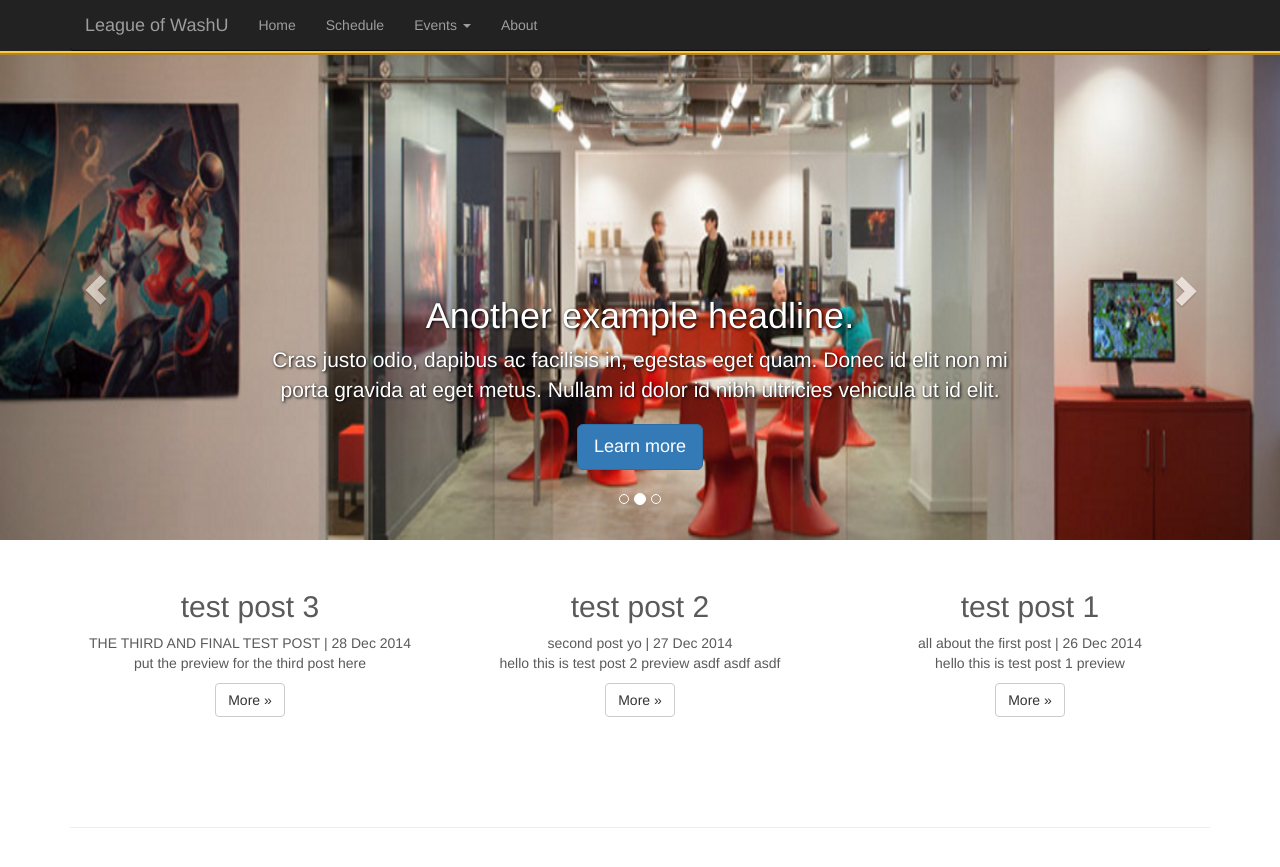
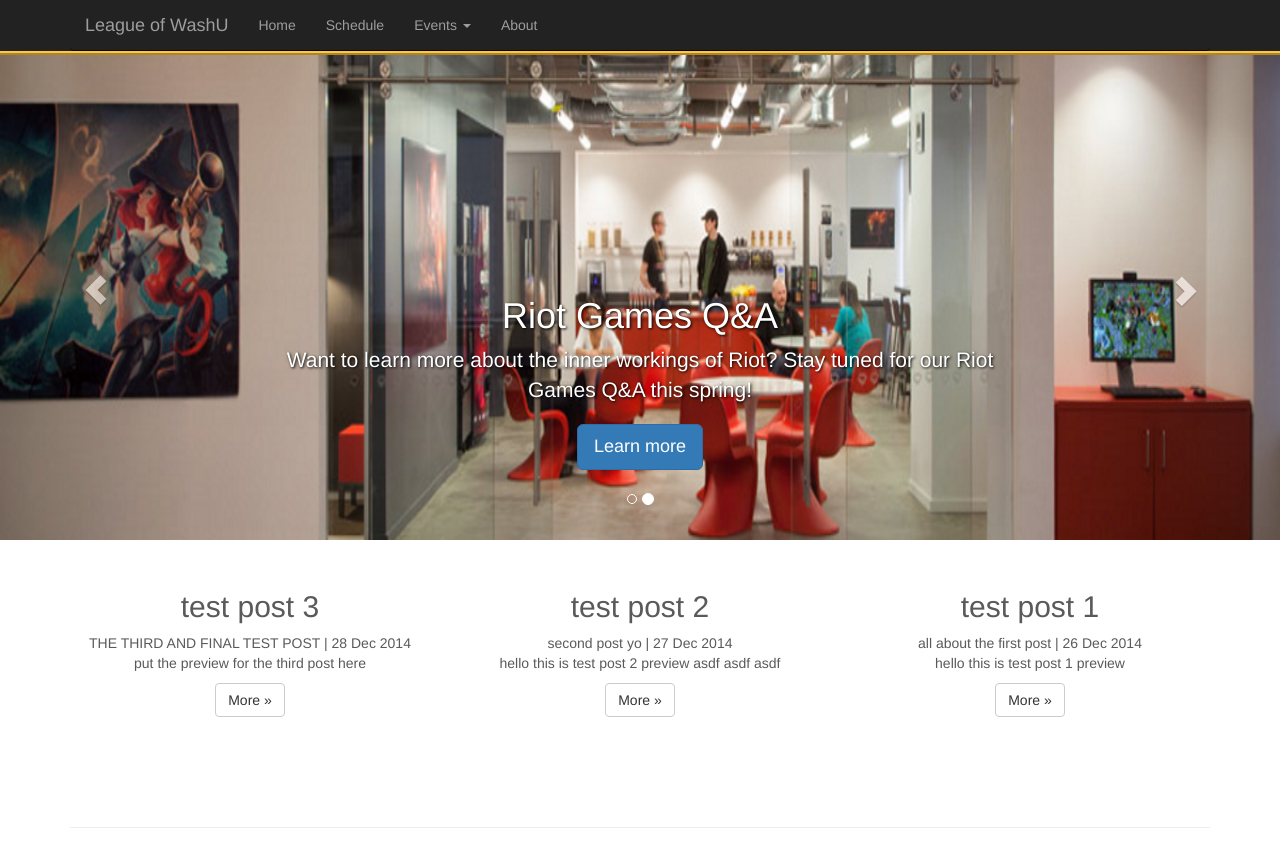
Before and after one commit to leagueofwashu/leagueofwashu.github.io, a Jekyll site: the page built from index.html, in a window 1280 px wide and 900 px high. Shown: the top 867 px of the window. Built offline with Jekyll 4.4.1, drawn with Linux system fonts in a browser that asks for light colours; Markdown is read by kramdown in place of the engine named in the settings; the list of posts is cut into pages by our own code.

Commit message:
jasdiofjdsifj

```diff
--- a/index.html
+++ b/index.html
@@ -10,7 +10,6 @@
   <ol class="carousel-indicators">
 	<li data-target="#myCarousel" data-slide-to="0" class="active"></li>
 	<li data-target="#myCarousel" data-slide-to="1"></li>
-	<li data-target="#myCarousel" data-slide-to="2"></li>
   </ol>
   <div class="carousel-inner" role="listbox">
 	<div class="item active">
@@ -27,18 +26,9 @@
 	  <img src="{{site.baseurl}}/public/img/riotoffice.jpg" alt="Second slide">
 	  <div class="container">
 		<div class="carousel-caption">
-		  <h1>Another example headline.</h1>
-		  <p>Cras justo odio, dapibus ac facilisis in, egestas eget quam. Donec id elit non mi porta gravida at eget metus. Nullam id dolor id nibh ultricies vehicula ut id elit.</p>
+		  <h1>Riot Games Q&amp;A</h1>
+		  <p>Want to learn more about the inner workings of Riot? Stay tuned for our Riot Games Q&amp;A this spring!</p>
 		  <p><a class="btn btn-lg btn-primary" href="#" role="button">Learn more</a></p>
-		</div>
-	  </div>
-	</div>
-	<div class="item">
-	  <img src="{{site.baseurl}}/public/img/s3.jpg" alt="Third slide">
-	  <div class="container">
-		<div class="carousel-caption">
-		  <h1>One more for good measure.</h1>
-		  <p>Cras justo odio, dapibus ac facilisis in, egestas eget quam. Donec id elit non mi porta gravida at eget metus. Nullam id dolor id nibh ultricies vehicula ut id elit.</p>
 		</div>
 	  </div>
 	</div>
```
